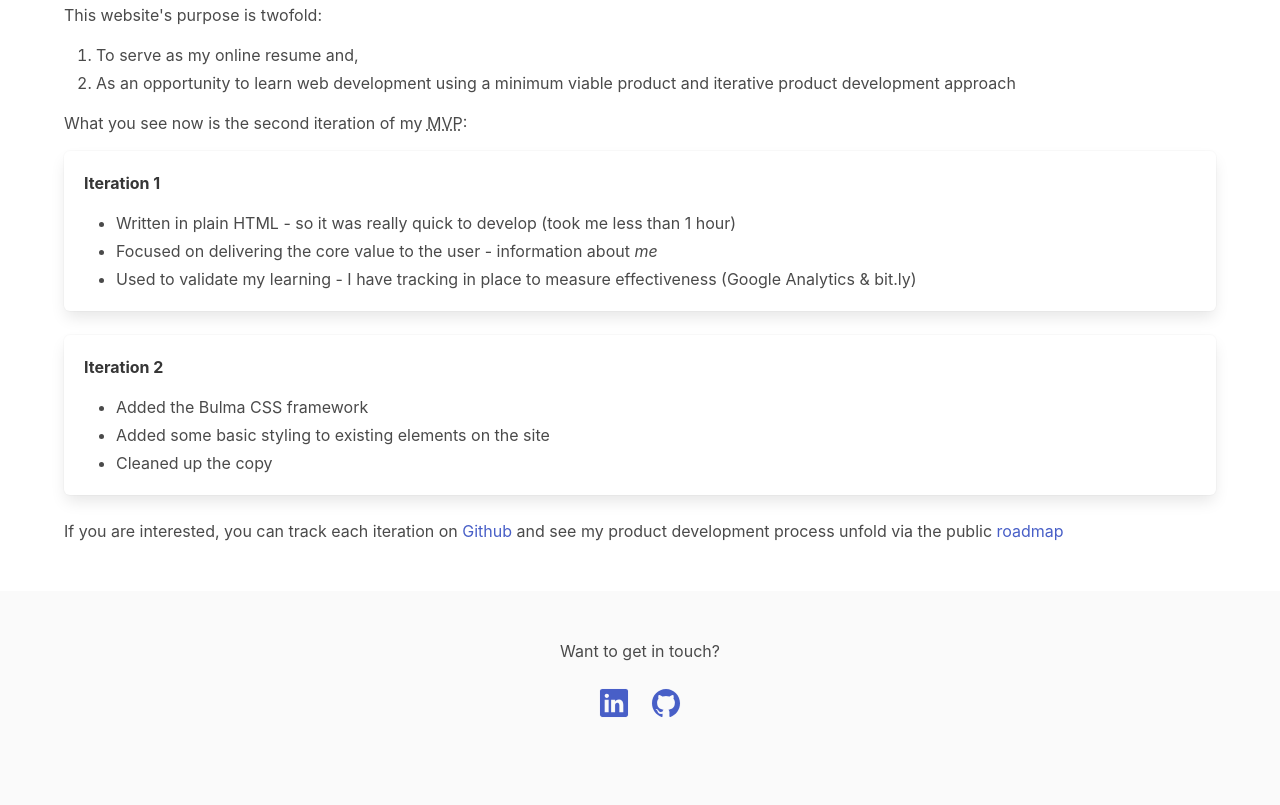
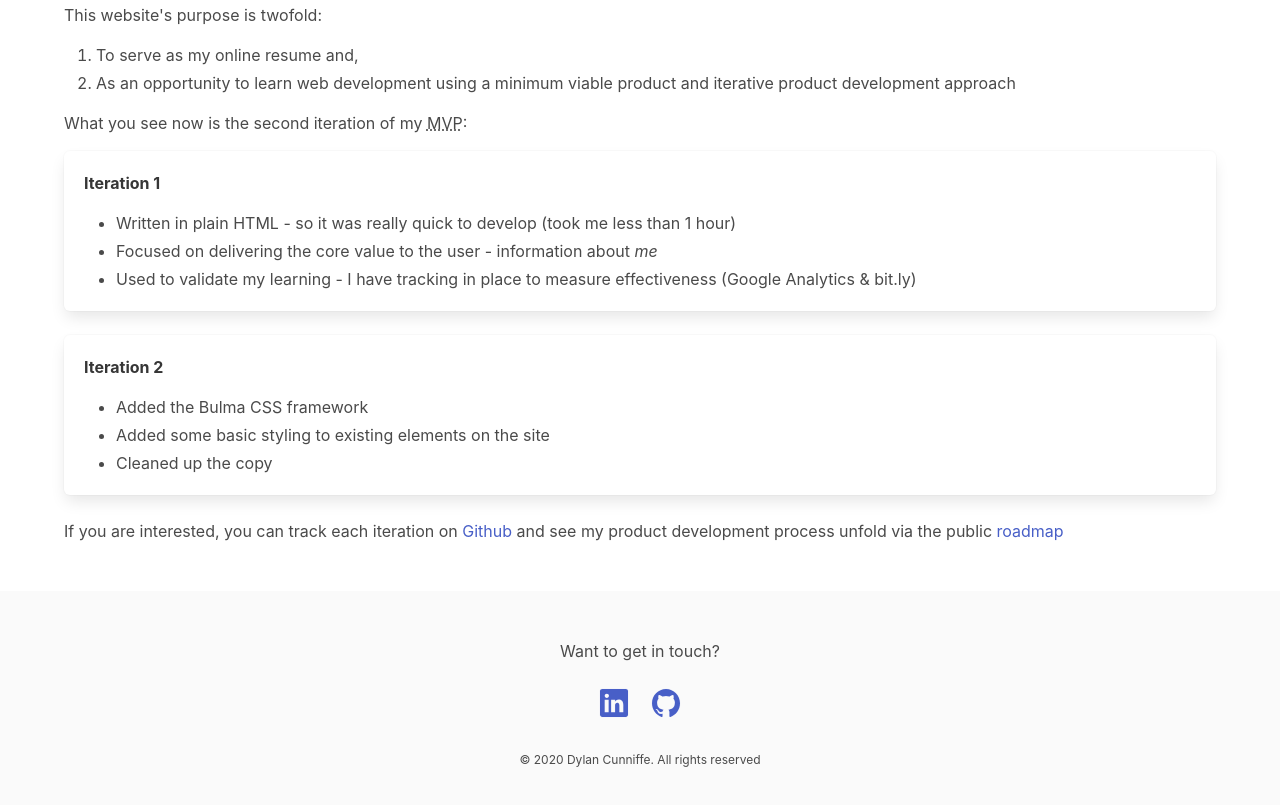
Before and after one commit to djcunniffe/personal-website, a plain HTML site: page index.html in a window 1280 px wide. Shown: the part 799-1604 px from the top of the page. Drawn offline with nearby package versions, Linux system fonts and the light colour scheme.

Commit message:
add copyright

```diff
--- a/index.html
+++ b/index.html
@@ -79,7 +79,9 @@
                     <ion-icon name="logo-github" size="large" ></ion-icon>
                 </span>
             </a>
-
+        </div>
+        <div class="content has-text-centered is-small">
+            <p>&copy 2020 Dylan Cunniffe. All rights reserved</p>
         </div>
     </footer>
 
```
